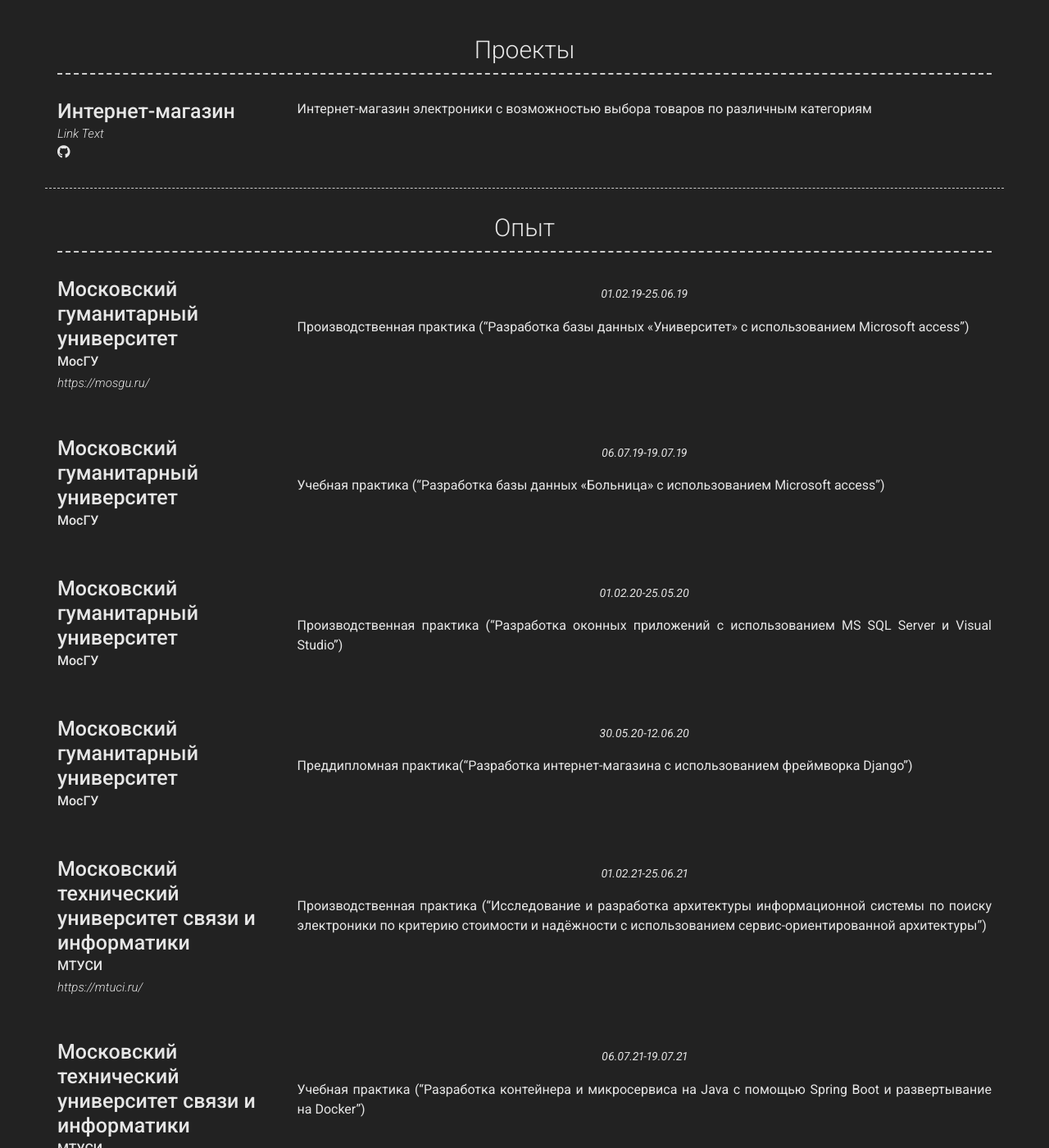
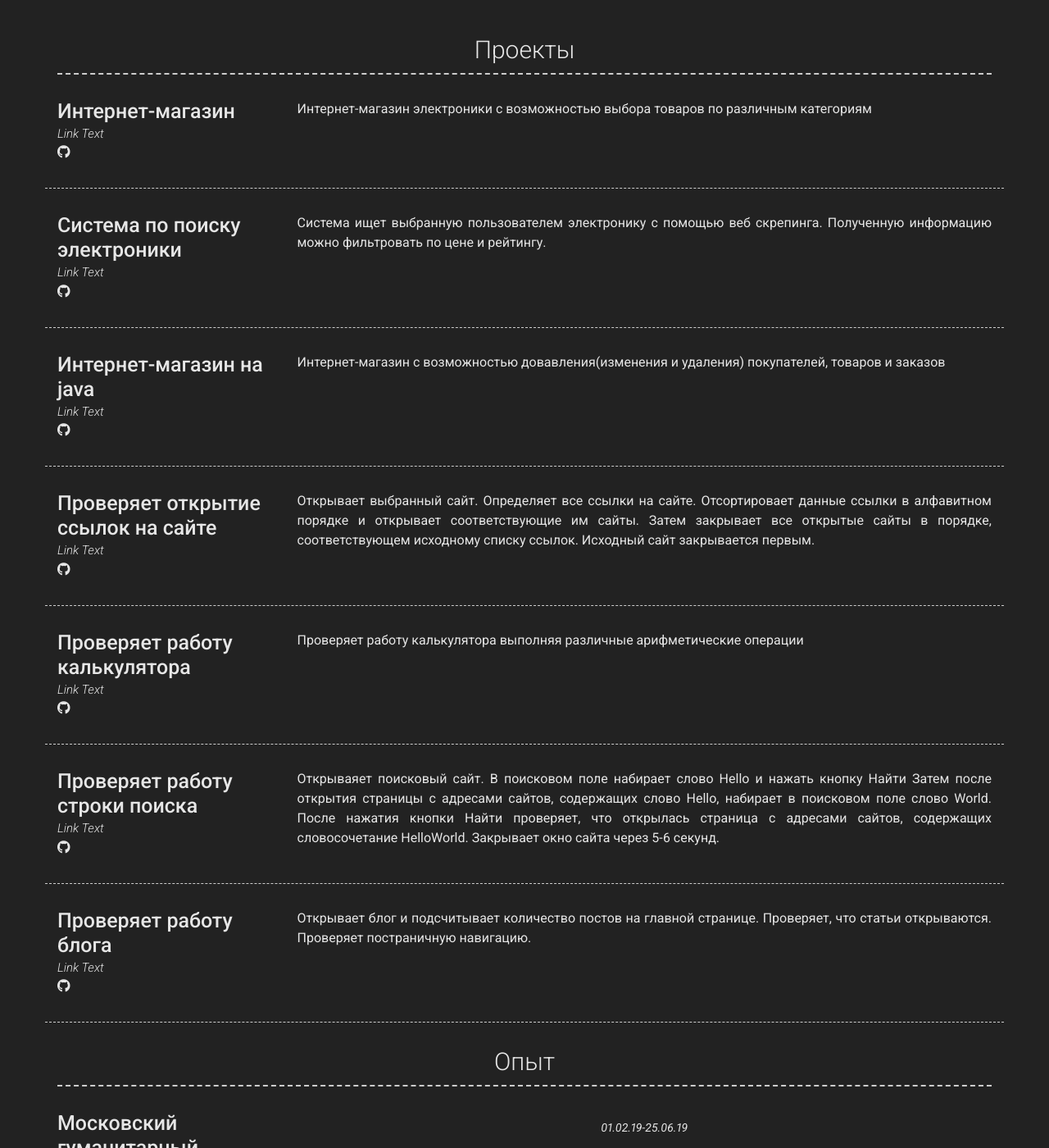
Before and after one commit to vovan13347/mysite, a Jekyll site: the page built from index.md, in a window 1280 px wide and 1400 px high, scrolled down 486 px. Shown: the whole window at 82% size. Built offline with Jekyll 4.4.1, drawn with Linux system fonts in a browser that asks for light colours; nearby versions of some CDN libraries.

Commit message:
update config.yml

```diff
--- a/_config.yml
+++ b/_config.yml
@@ -82,6 +82,119 @@ content:
           #Интернет-магазин
         description: | # this will include new lines to allow paragraphs
           Интернет-магазин электроники с возможностью выбора товаров по различным категориям
+
+      - layout: left
+        border: weak  # Value of `weak` will display a weak border below this item. # Any
+                      # other value (or no value) means no border will be displayed
+        title: Система по поиску электроники
+        link: Link to project (eg. sproogen.github.io/modern-resume-theme)(optional)
+        link_text: Link Text
+
+        additional_links:
+
+          - title: FlaskMicroservice
+            icon: fab fa-github
+            url: https://github.com/vovan13347/FlaskMicroservice
+
+        description: | # this will include new lines to allow paragraphs
+          Система ищет выбранную пользователем электронику с помощью веб скрепинга. Полученную информацию можно фильтровать по цене и рейтингу.
+
+
+
+      - layout: left
+        border: weak  # Value of `weak` will display a weak border below this item. # Any
+                      # other value (or no value) means no border will be displayed
+        title: Интернет-магазин на java
+        link: Link to project (eg. sproogen.github.io/modern-resume-theme)(optional)
+        link_text: Link Text
+
+        additional_links:
+
+          - title: JavaShop
+            icon: fab fa-github
+            url: https://github.com/vovan13347/JavaShop
+
+
+        description: | # this will include new lines to allow paragraphs
+          Интернет-магазин с возможностью довавления(изменения и удаления) покупателей, товаров и заказов
+
+
+      - layout: left
+        border: weak  # Value of `weak` will display a weak border below this item. # Any
+                      # other value (or no value) means no border will be displayed
+        title: Проверяет открытие ссылок на сайте
+        link: Link to project (eg. sproogen.github.io/modern-resume-theme)(optional)
+        link_text: Link Text
+
+        additional_links:
+
+          - title: SeleniumTestSiteLink
+            icon: fab fa-github
+            url: https://github.com/vovan13347/SeleniumTestSiteLink
+
+
+        description: | # this will include new lines to allow paragraphs
+          Открывает выбранный сайт. Определяет все ссылки на сайте.
+          Отсортировает данные ссылки в алфавитном порядке и открывает соответствующие им сайты.
+          Затем закрывает все открытые сайты в порядке, соответствующем исходному списку ссылок.
+          Исходный cайт закрывается первым.
+
+
+      - layout: left
+        border: weak  # Value of `weak` will display a weak border below this item. # Any
+                      # other value (or no value) means no border will be displayed
+        title: Проверяет работу калькулятора
+        link: Link to project (eg. sproogen.github.io/modern-resume-theme)(optional)
+        link_text: Link Text
+
+        additional_links:
+
+          - title: TestSeleniumCaclculator
+            icon: fab fa-github
+            url: https://github.com/vovan13347/TestSeleniumCaclculator
+
+
+        description: | # this will include new lines to allow paragraphs
+          Проверяет работу калькулятора выполняя различные арифметические операции
+
+
+      - layout: left
+        border: weak  # Value of `weak` will display a weak border below this item. # Any
+                      # other value (or no value) means no border will be displayed
+        title: Проверяет работу строки поиска
+        link: Link to project (eg. sproogen.github.io/modern-resume-theme)(optional)
+        link_text: Link Text
+
+        additional_links:
+
+          - title: TestSeleniumSearch
+            icon: fab fa-github
+            url: https://github.com/vovan13347/TestSeleniumSearch
+
+
+        description: | # this will include new lines to allow paragraphs
+          Открываяет поисковый сайт. В поисковом поле набирает слово Hello и нажать кнопку Найти
+          Затем после открытия страницы с адресами сайтов, содержащих слово Hello, набирает в поисковом поле слово World.
+          После нажатия кнопки Найти проверяет, что открылась страница с адресами сайтов, содержащих словосочетание HelloWorld.
+          Закрывает окно сайта через 5-6 секунд.
+
+      - layout: left
+        border: weak  # Value of `weak` will display a weak border below this item. # Any
+                      # other value (or no value) means no border will be displayed
+        title: Проверяет работу блога
+        link: Link to project (eg. sproogen.github.io/modern-resume-theme)(optional)
+        link_text: Link Text
+
+        additional_links:
+
+          - title: TestSeleniumBlog
+            icon: fab fa-github
+            url: https://github.com/vovan13347/TestSeleniumBlog
+
+
+        description: | # this will include new lines to allow paragraphs
+          Открывает блог и подсчитывает количество постов на главной странице. Проверяет, что статьи открываются. Проверяет постраничную навигацию.
+
 
   - title: Опыт
     layout: list
```
